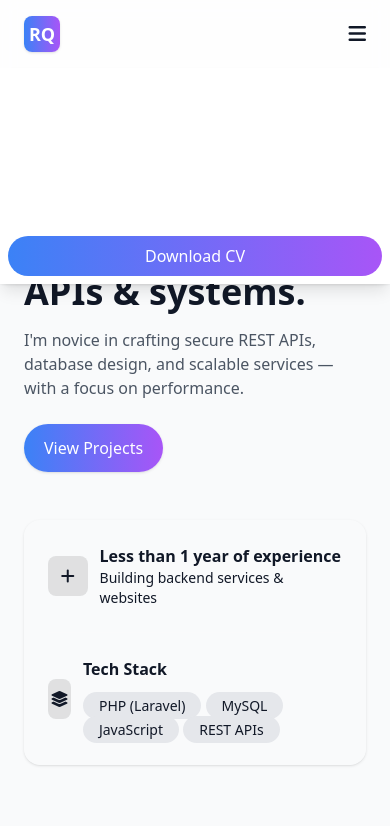
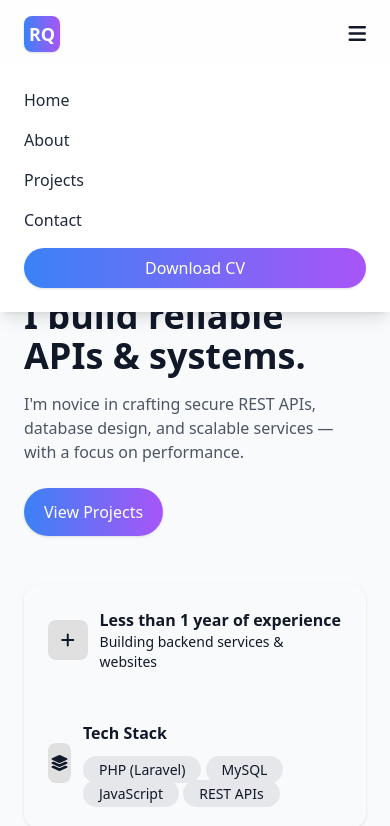
Before and after one commit to Renelle-git/Portfolio, a plain HTML site: page index.html in a window 390 px wide. Both pictures are taken after a click on the button 357 px from the left and 34 px from the top of the page. Shown: the top 826 px of the page. Drawn offline with nearby package versions, Linux system fonts and the light colour scheme; grey boxes are pictures that could not be loaded.

Commit message:
Fixing mobile layout

```diff
--- a/index.html
+++ b/index.html
@@ -46,24 +46,25 @@
     </div>
 
     <!-- Mobile Menu -->
-    <div id="mobileMenu" class="hidden md:hidden dark:bg-black/70 bg-white shadow-lg z-50">
-      <nav class="flex flex-col space-y-4 p-2">
-        <a href="#home" class="block text-white ">Home</a>
-        <a href="#about" class="block text-white ">About</a>
-        <a href="#projects" class="block text-white ">Projects</a>
-        <a href="#contact" class="block text-white ">Contact</a>
+    <div id="mobileMenu" class="hidden fixed top-16 left-0 w-full bg-white dark:bg-gray-900 shadow-lg z-50 md:hidden">
+      <nav class="flex flex-col space-y-4 p-6 text-gray-800 dark:text-white">
+        <a href="#home" class="hover:text-blue-500">Home</a>
+        <a href="#about" class="hover:text-blue-500">About</a>
+        <a href="#projects" class="hover:text-blue-500">Projects</a>
+        <a href="#contact" class="hover:text-blue-500">Contact</a>
         <button
-          class="px-4 py-2 rounded-full text-white bg-gradient-to-r from-blue-500 to-purple-500"
+          class="px-4 py-2 rounded-full text-white bg-gradient-to-r from-blue-500 to-purple-500 shadow hover:scale-105 transition"
           id="downloadCV">
           Download CV
         </button>
       </nav>
+    </div>
   </header>
 
   <!-- Main -->
   <main id="home" class="mt-20 pt-4 max-md:mt-10 max-md:pt-20">
     <!-- Hero -->
-    <section class="max-w-6xl mx-auto px-6 py-15 grid md:grid-cols-2 gap-12 items-center" data-aos="zoom-in">
+    <section class="max-w-6xl mx-auto px-6 py-16 grid gap-12 md:grid-cols-2 items-center" data-aos="zoom-in">
       <div>
         <p class="uppercase tracking-widest text-sm text-gray-500 dark:text-gray-300">
           Aspiring Backend Developer
@@ -123,8 +124,9 @@
       <div class="flex justify-center" data-aos="fade-right">
         <!-- Portrait -->
         <img src="images/profile/me.png" alt="My portrait"
-          class="rounded-2xl shadow w-48 h-48 sm:w-60 sm:h-60 md:w-72 md:h-72 lg:w-80 lg:h-80 xl:w-96 xl:h-96 object-fill dark:bg-gray-900"
+          class="rounded-2xl shadow w-40 h-40 sm:w-56 sm:h-56 md:w-72 md:h-72 lg:w-80 lg:h-80 xl:w-96 xl:h-96 object-cover mx-auto"
           loading="lazy" />
+
       </div>
 
       <div data-aos="fade-left">
@@ -258,14 +260,12 @@
 
   <!-- Footer -->
   <footer class="bg-gray-900 text-gray-400 py-6">
-    <div class="max-w-6xl mx-auto px-6 flex flex-wrap justify-center items-center gap-4">
-      <p>
-        &copy; <span id="year"></span> Renelle Quiñones. All rights reserved.
+    <div class="max-w-6xl mx-auto px-6 flex flex-col sm:flex-row justify-between items-center gap-2 text-center">
+      <p>&copy; <span id="year"></span> Renelle Quiñones. All rights reserved.</p>
       <p class="text-sm">Built with HTML • TailwindCSS • JavaScript</p>
-      </p>
-
     </div>
   </footer>
+
 
   <!-- Back to Top Button -->
   <button id="backToTop"
```
